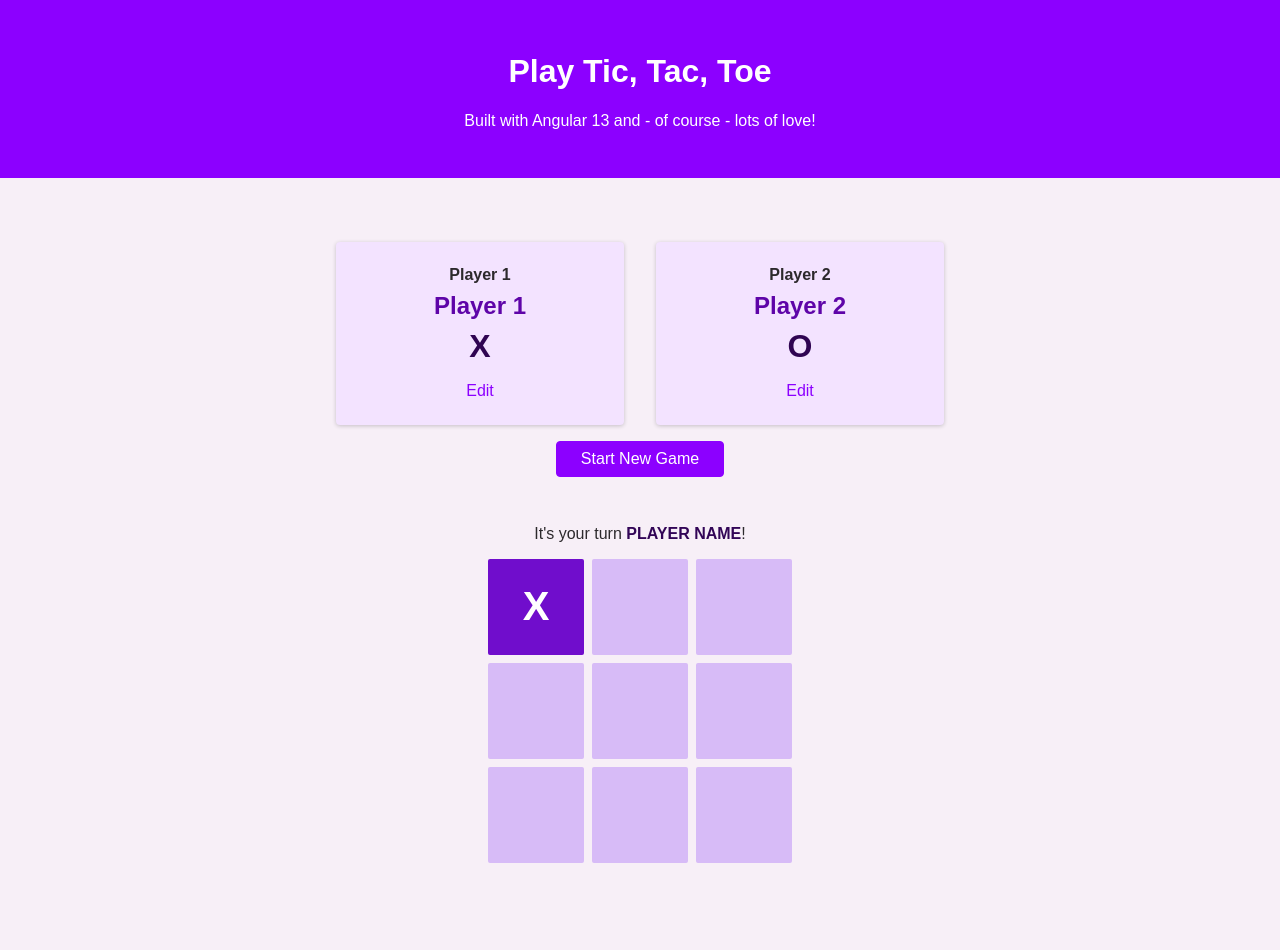
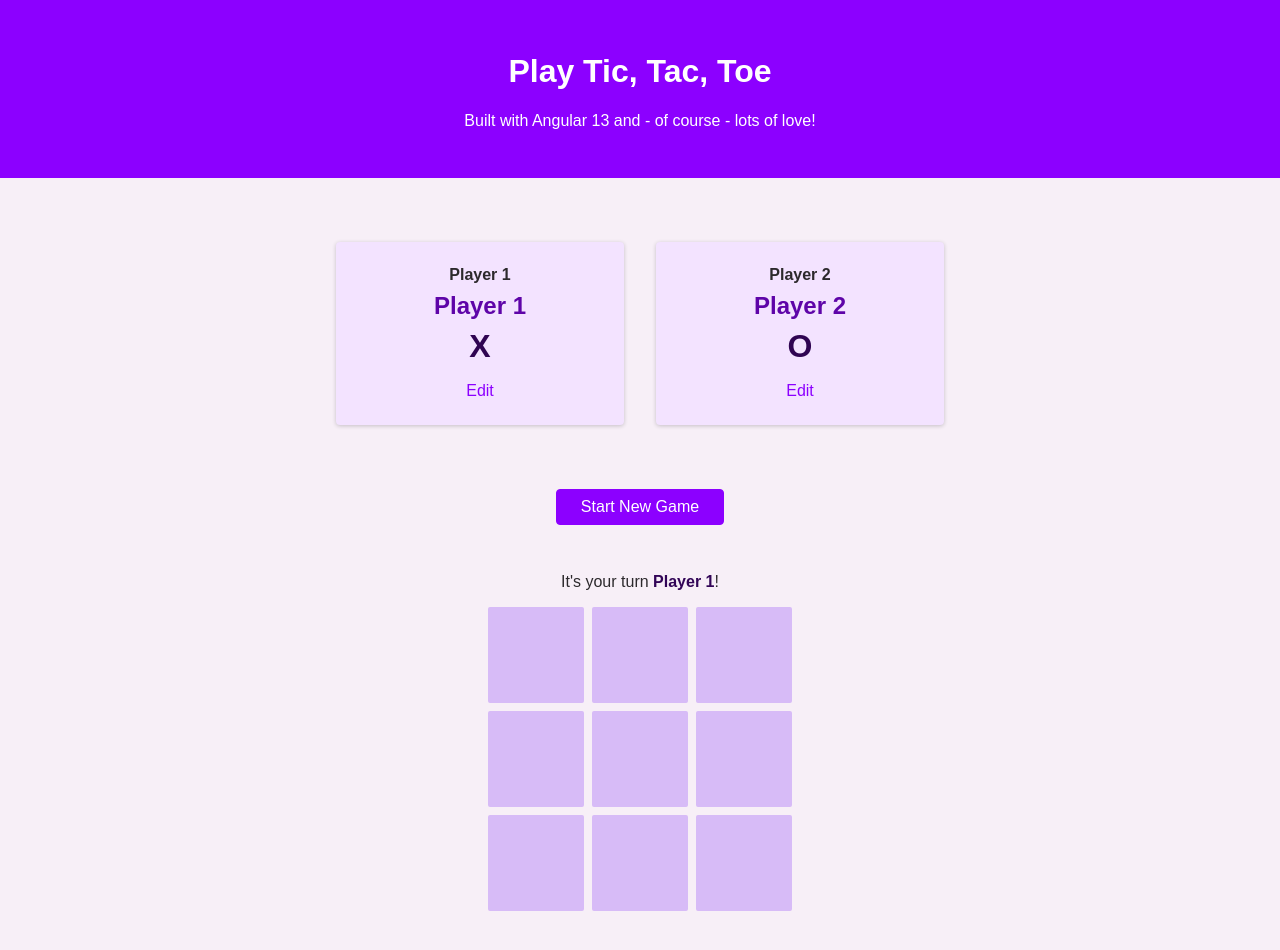
Before and after one commit to Talesrib/Tic-Tac-Toe, an Angular app: page / in a window 1280 px wide. Both pictures are taken after a click on the button "Start New Game". Shown: the top 950 px of the page. Built offline with nearby package versions, Linux system fonts and the light colour scheme.

Commit message:
Game logic

```diff
--- a/src/app/active-game/active-game.component.css
+++ b/src/app/active-game/active-game.component.css
@@ -1,7 +1,12 @@
+.start {
+    margin: 3rem auto;
+    text-align: center;
+}
+
 #active-game {
     text-align: center;
     margin: 2rem 0 5rem 0;
-    /* display: none; */
+    display: none;
 }
 
 #game-over {
@@ -36,24 +41,3 @@
     justify-content: center;
     gap: 0.5rem;
 }
-
-#game-board li {
-    background-color: rgb(215, 187, 247);
-    border-radius: 2px;
-    cursor: pointer;
-    display: flex;
-    justify-content: center;
-    align-items: center;
-    font-size: 2.5rem;
-    font-weight: bold;
-}
-
-#game-board li:hover {
-    background-color: rgb(112, 13, 204);
-}
-
-#game-board li.disabled {
-    background-color: rgb(112, 13, 204);
-    color: white;
-    cursor: default;
-}
--- a/src/app/active-game/active-game.component.html
+++ b/src/app/active-game/active-game.component.html
@@ -1,21 +1,18 @@
-<div id="active-game">
-    <article id="game-over">
-        <h2>You Won, <span id="winner-name">PLAYER NAME</span>!</h2>
+<div class="start">
+    <button class="btn" (click)='this.gameStatus = "started"'>Start New Game</button>
+</div>
+<div id="active-game" [ngStyle]="{'display': this.gameStatus ? 'block' : 'none'}">
+    <article id="game-over" [ngStyle]="{'display': this.gameStatus === 'over' ? 'block' : 'none'}">
+        <h2>You Won, <span id="winner-name">{{winner}}</span>!</h2>
+        <p>Click "Start New Game" above, to start a new game!</p>
+    </article>
+    <article id="game-over" [ngStyle]="{'display': this.gameStatus === 'draw' ? 'block' : 'none'}">
+        <h2>It's a <span id="winner-name">draw</span>!</h2>
         <p>Click "Start New Game" above, to start a new game!</p>
     </article>
 
-    <p>It's your turn <span id="active-player-name">PLAYER NAME</span>!</p>
-    <ol id="game-board">
-        <li class="disabled">X</li>
-        <li></li>
-        <li></li>
-
-        <li></li>
-        <li></li>
-        <li></li>
-
-        <li></li>
-        <li></li>
-        <li></li>
+    <p [ngStyle]="{'display': this.gameStatus !== 'draw' && this.gameStatus !== 'over' ? 'block' : 'none'}">It's your turn <span id="active-player-name">{{getPlayer()}}</span>!</p>
+    <ol id="game-board" (click)="checkResult()">
+        <app-list  *ngFor="let char of this.gameItems" [index]="char"></app-list>
     </ol>
 </div>
--- a/src/app/active-game/active-game.component.ts
+++ b/src/app/active-game/active-game.component.ts
@@ -1,4 +1,6 @@
 import { Component, OnInit } from '@angular/core';
+import { GameService } from '../game.service';
+import { PlayerService } from '../player.service';
 
 @Component({
   selector: 'app-active-game',
@@ -6,10 +8,33 @@ import { Component, OnInit } from '@angular/core';
   styleUrls: ['./active-game.component.css']
 })
 export class ActiveGameComponent implements OnInit {
-
-  constructor() { }
+  gameStatus : string
+  gameItems : any
+  player : string
+  winner : string | undefined
+  constructor(private players : PlayerService, private board : GameService) {
+    this.gameStatus = '';
+    this.gameItems = [[0, 0],[0,1],[0,2],[1,0],[1,1],[1,2],[2,0],[2,1],[2,2]]
+    this.player = this.players.getActivePlayer();
+   }
 
   ngOnInit(): void {
   }
 
+  checkResult() {
+    let result = this.board.checkresult();
+    if(result !== 0) {
+      if(result !== -1){
+        this.gameStatus = 'over';
+        this.winner = this.players.getPlayer(result);
+      } else {
+        this.gameStatus = 'draw';
+      }
+    }
+  }
+
+  getPlayer() {
+    return this.players.getActivePlayer();
+  }
+
 }
--- a/src/app/game-configuration/game-configuration.component.html
+++ b/src/app/game-configuration/game-configuration.component.html
@@ -17,5 +17,4 @@
             </article>
         </li>
     </ol>
-    <button class="btn">Start New Game</button>
 </div>
--- /dev/null
+++ b/src/app/game.service.ts
@@ -0,0 +1,55 @@
+import { Injectable } from '@angular/core';
+
+@Injectable({
+  providedIn: 'root'
+})
+export class GameService {
+  board = [
+    [0,0,0],
+    [0,0,0],
+    [0,0,0],
+  ];
+  round = 0;
+
+  constructor() { }
+
+  play(index : any, symbol : string) {
+    if(symbol === 'X'){
+      this.board[index[0]][index[1]] = 1;
+      this.round++;
+      console.log(this.checkresult());
+    } else if(symbol === 'O') {
+      this.board[index[0]][index[1]] = 2;
+      this.round++;
+      console.log(this.checkresult());
+    }
+  }
+
+  checkresult() {
+    for (let l = 0; l < 3; l++) {
+      if(this.board[l][0] > 0 && this.board[l][0] === this.board[l][1] && this.board[l][1] === this.board[l][2]){
+        return this.board[l][0];
+      }
+    }
+
+    for (let c = 0; c < 3; c++) {
+      if(this.board[0][c] > 0 && this.board[0][c] === this.board[1][c] && this.board[1][c] === this.board[2][c]){
+        return this.board[0][c];
+      }
+    }
+
+    if (this.board[0][0] > 0 && this.board[0][0] === this.board[1][1] && this.board[1][1] === this.board[2][2]){
+      return this.board[0][0];
+    }
+
+    if (this.board[0][2] > 0 && this.board[0][2] === this.board[1][1] && this.board[1][1] === this.board[2][0]){
+      return this.board[0][2];
+    }
+
+    if (this.round === 9){
+      return -1;
+    }
+
+    return 0;
+  }
+}
--- /dev/null
+++ b/src/app/list/list.component.css
@@ -0,0 +1,22 @@
+li{
+    width: 100%;
+    height: 100%;
+    background-color: rgb(215, 187, 247);
+    border-radius: 2px;
+    cursor: pointer;
+    display: flex;
+    justify-content: center;
+    align-items: center;
+    font-size: 2.5rem;
+    font-weight: bold;
+}
+
+li:hover {
+    background-color: rgb(112, 13, 204);
+}
+
+li.disabled {
+    background-color: rgb(112, 13, 204);
+    color: white;
+    cursor: default;
+}
--- /dev/null
+++ b/src/app/list/list.component.html
@@ -0,0 +1 @@
+<li [ngClass]="{disabled: symbol}" (click)="play()">{{symbol}}</li>
--- /dev/null
+++ b/src/app/list/list.component.ts
@@ -0,0 +1,23 @@
+import { Component, Input, OnInit } from '@angular/core';
+import { PlayerService } from '../player.service';
+
+@Component({
+  selector: 'app-list',
+  templateUrl: './list.component.html',
+  styleUrls: ['./list.component.css']
+})
+export class ListComponent implements OnInit {
+  @Input() index : any
+  symbol = ''
+  constructor(private players : PlayerService) { }
+
+  ngOnInit(): void {
+  }
+
+  play() {
+    if(!this.symbol){
+      this.symbol = this.players.playTurn(this.index);
+    }
+  }
+
+}
--- a/src/app/player.service.ts
+++ b/src/app/player.service.ts
@@ -1,4 +1,5 @@
 import { Injectable } from '@angular/core';
+import { GameService } from './game.service';
 
 @Injectable({
   providedIn: 'root'
@@ -14,7 +15,26 @@ export class PlayerService {
       symbol: 'O'
     }
   ]
-  constructor() { }
+  activePlayer = 0;
+
+  constructor(private board : GameService) { }
+
+  getActivePlayer() {
+    return this.players[this.activePlayer].name;
+  }
+
+  playTurn(index : any) {
+    let result = this.players[this.activePlayer].symbol;
+    if(this.activePlayer === 0) {
+      this.board.play(index, result);
+      this.activePlayer = 1;
+      return result;
+    }
+    this.board.play(index, result);
+    this.activePlayer = 0;
+    return result;
+  }
+
   setPlayer(num : number, name : string) {
     if(num === 1){
       console.log(name);
```
Also changed, not shown: src/app/app.module.ts (+5 -2 lines), 1 other file (tests, documents, lock files or other folders).
